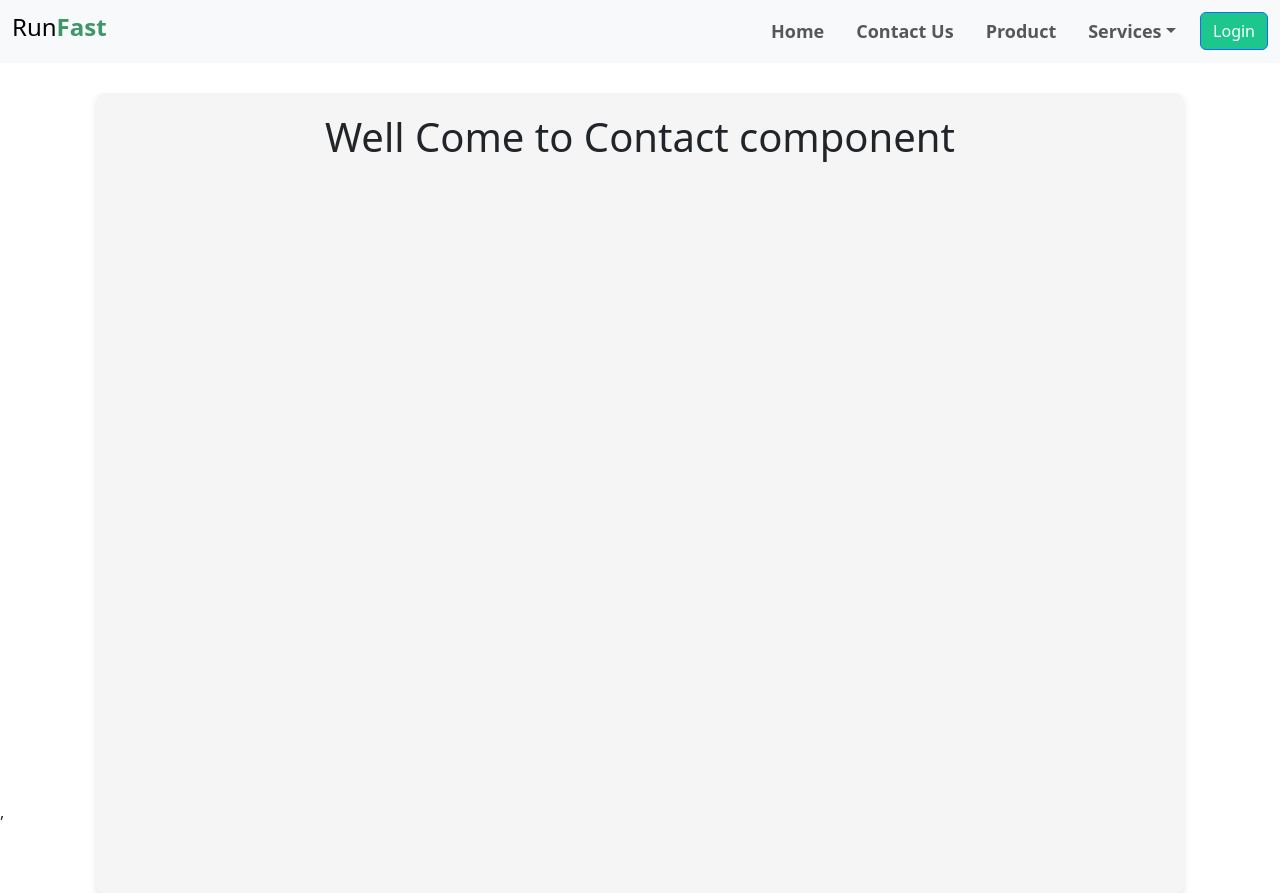
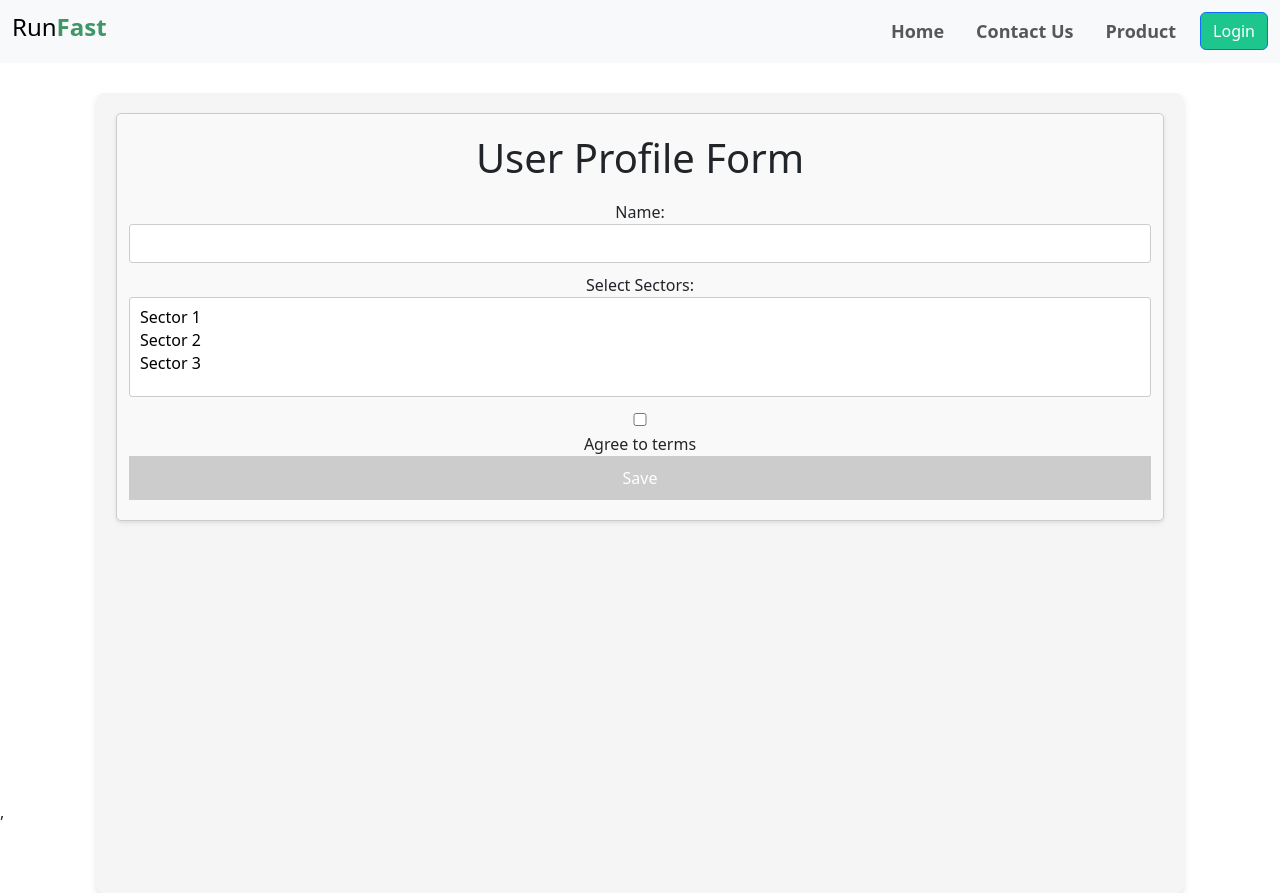
Before and after one commit to mohin556/single-page, a React (Create React App) app: page /contact in a window 1280 px wide. Built offline with nearby package versions, Linux system fonts and the light colour scheme.

Commit message:
connect Mongodb

```diff
--- a/src/components/Contact/Contact.css
+++ b/src/components/Contact/Contact.css
@@ -0,0 +1,53 @@
+.container {
+    max-width: 400px;
+    margin: 0 auto;
+    padding: 20px;
+    border: 1px solid #ccc;
+    border-radius: 5px;
+    box-shadow: 0 2px 4px rgba(0, 0, 0, 0.1);
+    background-color: #f9f9f9;
+  }
+
+  /* Styles for form elements */
+  label {
+    display: block;
+    margin-top: 10px;
+  }
+
+  input[type="text"],
+  select,
+  label input[type="checkbox"] {
+    width: 100%;
+    padding: 8px;
+    border: 1px solid #ccc;
+    border-radius: 3px;
+    background-color: #fff;
+    font-size: 14px;
+  }
+
+  select {
+    height: 100px;
+  }
+
+  label input[type="checkbox"] {
+    display: inline-block;
+    margin-top: 5px;
+  }
+
+  button {
+    display: block;
+    width: 100%;
+    margin-top: 15px;
+    padding: 10px;
+    border: none;
+    border-radius: 3px;
+    background-color: #007bff;
+    color: #fff;
+    cursor: pointer;
+    font-size: 16px;
+  }
+
+  button:disabled {
+    background-color: #ccc;
+    cursor: not-allowed;
+  }
--- a/src/components/Contact/Contact.js
+++ b/src/components/Contact/Contact.js
@@ -1,15 +1,66 @@
 import React from 'react';
 import './Contact.css';
 import Navbars from '../Navbar/Navbar';
+import { useState, useEffect } from 'react';
+
 const Contact = () => {
+
+
+        const [sectors, setSectors] = useState([]);
+        const [name, setName] = useState('');
+        const [selectedSectors, setSelectedSectors] = useState([]);
+        const [agreeToTerms, setAgreeToTerms] = useState(false);
+        const [formValid, setFormValid] = useState(false);
+
+        useEffect(() => {
+          // Simulate fetching "Sectors" data from the backend
+          const fetchedSectors = ['Sector 1', 'Sector 2', 'Sector 3'];
+          setSectors(fetchedSectors);
+        }, []);
+
+        useEffect(() => {
+          // Update form validity whenever any field changes
+          setFormValid(name !== '' && selectedSectors.length > 0 && agreeToTerms);
+        }, [name, selectedSectors, agreeToTerms]);
+
+        const handleSave = () => {
+          // Simulate sending data to the backend for storage
+          if (formValid) {
+            console.log('Data saved:', name, selectedSectors, agreeToTerms);
+            // You would make an API call to store data here
+          }
+        };
+
+
+
+
     return (
         <div  className='home-main'>
         < Navbars/>
            <section className='home-container' >
-                 <div className='home'>
+           <div className='container'>
+      <h1>User Profile Form</h1>
+      <label>Name:</label>
+      <input type="text" value={name} onChange={(e) => setName(e.target.value)} />
 
-                  <h1>Well Come to Contact component</h1>
-                 </div>
+      <label>Select Sectors:</label>
+      <select multiple value={selectedSectors} onChange={(e) => setSelectedSectors(Array.from(e.target.selectedOptions, option => option.value))}>
+        {sectors.map((sector, index) => (
+          <option key={index} value={sector}>
+            {sector}
+          </option>
+        ))}
+      </select>
+
+      <label>
+        <input type="checkbox" checked={agreeToTerms} onChange={(e) => setAgreeToTerms(e.target.checked)} />
+        Agree to terms
+      </label>
+
+      <button onClick={handleSave} disabled={!formValid}>
+        Save
+      </button>
+    </div>
            </section>
      </div>
     );
--- a/src/components/Navbar/Navbar.js
+++ b/src/components/Navbar/Navbar.js
@@ -26,7 +26,7 @@ const Navbars = () => {
               <Nav.Link className='me-3' style={{ fontSize: '18px', fontWeight: 'bolder' }}  href="/">Home</Nav.Link>
               <Nav.Link className='me-3' style={{ fontSize: '18px', fontWeight: 'bolder' }}  href="/contact">Contact Us</Nav.Link>
               <Nav.Link className='me-3' style={{ fontSize: '18px', fontWeight: 'bolder' }}  href="/product">Product</Nav.Link>
-              <NavDropdown className='me-3' style={{ fontSize: '18px', fontWeight: 'bolder' }}  title="Services" id="navbarScrollingDropdown">
+              {/* <NavDropdown className='me-3' style={{ fontSize: '18px', fontWeight: 'bolder' }}  title="Services" id="navbarScrollingDropdown">
                 <NavDropdown.Item href="#action3"> Tracking </NavDropdown.Item>
                 <NavDropdown.Item href="#action4">
                  Power System
@@ -35,7 +35,7 @@ const Navbars = () => {
                 <NavDropdown.Item href="#action5">
                   About Us
                 </NavDropdown.Item>
-              </NavDropdown>
+              </NavDropdown> */}
 
             </Nav>
             <Form className="d-flex">
```
